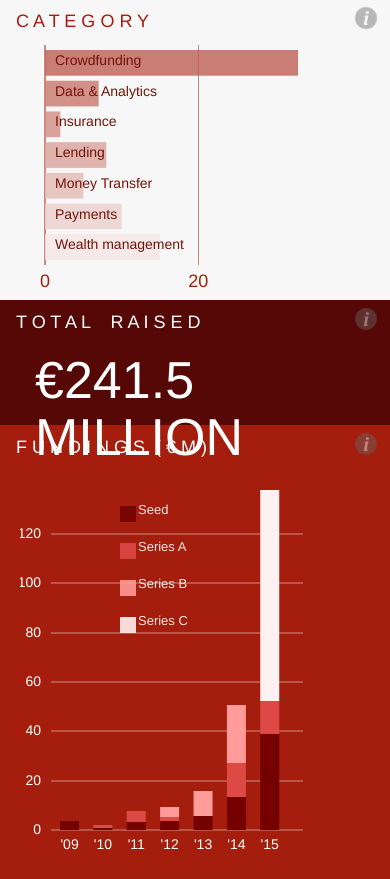
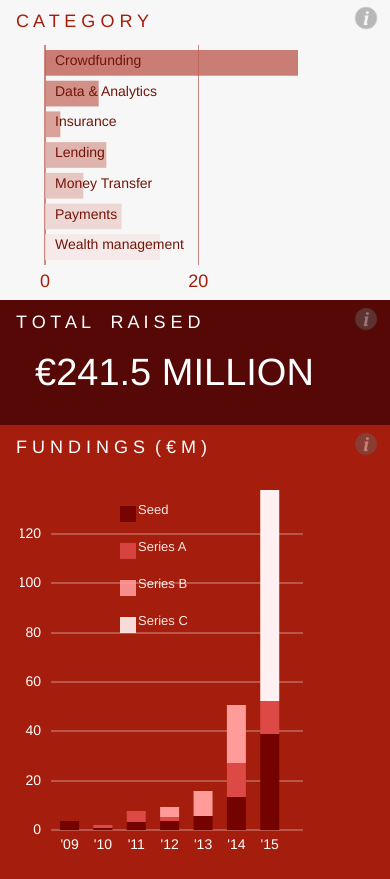
Before and after one commit to FizBack/FFintech, a Flask app: page / in a window 390 px wide. Shown: the part 1064-1943 px from the top of the page. Run offline with Flask 2, Linux system fonts and the light colour scheme; some libraries are stand-ins or nearby versions.

Commit message:
mobile bug

```diff
--- a/app/static/js/app test.js
+++ b/app/static/js/app test.js
@@ -308,8 +308,9 @@ height = $(window).height();
 							if ($(window).width() > 1270) { var text_width = "52px" ; var bt_margin = 100 * (($(window).width() / 3 - 210) / 2) / ($(window).width() / 3) ; var ff_margin = 100 * (($(window).width() / 3 - 400) / 2) / ($(window).width() / 3) ;  var div_width = $(window).width() / 3 - 5 }
 							else if ($(window).width() > 1195) { var text_width = "47px"; var bt_margin = 100 * (($(window).width() / 3 - 210) / 2) / ($(window).width() / 3) ; var ff_margin = 100 * (($(window).width() / 3 - 400) / 2) / ($(window).width() / 3) ; var div_width = $(window).width() / 3 - 5 }
 							else if ($(window).width() > 976) { var text_width = "40px"; var bt_margin = 100 * (($(window).width() / 3 - 210) / 2) / ($(window).width() / 3) ; var ff_margin = 100 * (($(window).width() / 3 - 400) / 2) / ($(window).width() / 3) ; var div_width = $(window).width() / 3 - 5}
-							else if ($(window).width() > 600) { var text_width = "40px"; var bt_margin = 100 * (($(window).width() - 210) / 2) / ($(window).width()) ; var ff_margin = 100 * (($(window).width() - 400) / 2) / ($(window).width() ) ; var div_width = $(window).width() - 10}
-							else if ($(window).width() < 601) { var text_width = "52px"; var bt_margin = 100 * (($(window).width() - 210) / 2) / ($(window).width()) ; var ff_margin = 100 * (($(window).width() - 400) / 2) / ($(window).width() ) ; var div_width = $(window).width() - 10}
+							else if ($(window).width() > 600) { var text_width = "52px"; var bt_margin = 100 * (($(window).width() - 210) / 2) / ($(window).width()) ; var ff_margin = 100 * (($(window).width() - 400) / 2) / ($(window).width() ) ; var div_width = $(window).width() - 10}
+							else if ($(window).width() > 450) { var text_width = "49px"; var bt_margin = 100 * (($(window).width() - 210) / 2) / ($(window).width()) ; var ff_margin = 100 * (($(window).width() - 400) / 2) / ($(window).width() ) ; var div_width = $(window).width() - 10}
+							else if ($(window).width() < 451) { var text_width = "38px"; var bt_margin = 100 * (($(window).width() - 210) / 2) / ($(window).width()) ; var ff_margin = 100 * (($(window).width() - 400) / 2) / ($(window).width() ) ; var div_width = $(window).width() - 10}
 
 							$("#businessModelPieChart").css("left", Math.round(bt_margin) + "%");
 							$('#FF').css("left", Math.round(ff_margin) + "%");
--- a/app/templates/base.html
+++ b/app/templates/base.html
@@ -221,8 +221,9 @@
 							if ($(window).width() > 1270) { var text_width = "52px" ; var bt_margin = 100 * (($(window).width() / 3 - 210) / 2) / ($(window).width() / 3) ; var ff_margin = 100 * (($(window).width() / 3 - 400) / 2) / ($(window).width() / 3) ;  var div_width = $(window).width() / 3 - 5 }
 							else if ($(window).width() > 1195) { var text_width = "47px"; var bt_margin = 100 * (($(window).width() / 3 - 210) / 2) / ($(window).width() / 3) ; var ff_margin = 100 * (($(window).width() / 3 - 400) / 2) / ($(window).width() / 3) ; var div_width = $(window).width() / 3 - 5 }
 							else if ($(window).width() > 976) { var text_width = "40px"; var bt_margin = 100 * (($(window).width() / 3 - 210) / 2) / ($(window).width() / 3) ; var ff_margin = 100 * (($(window).width() / 3 - 400) / 2) / ($(window).width() / 3) ; var div_width = $(window).width() / 3 - 5}
-							else if ($(window).width() > 600) { var text_width = "40px"; var bt_margin = 100 * (($(window).width() - 210) / 2) / ($(window).width()) ; var ff_margin = 100 * (($(window).width() - 400) / 2) / ($(window).width() ) ; var div_width = $(window).width() - 10}
-							else if ($(window).width() < 601) { var text_width = "52px"; var bt_margin = 100 * (($(window).width() - 210) / 2) / ($(window).width()) ; var ff_margin = 100 * (($(window).width() - 400) / 2) / ($(window).width() ) ; var div_width = $(window).width() - 10}
+							else if ($(window).width() > 600) { var text_width = "52px"; var bt_margin = 100 * (($(window).width() - 210) / 2) / ($(window).width()) ; var ff_margin = 100 * (($(window).width() - 400) / 2) / ($(window).width() ) ; var div_width = $(window).width() - 10}
+							else if ($(window).width() > 450) { var text_width = "49px"; var bt_margin = 100 * (($(window).width() - 210) / 2) / ($(window).width()) ; var ff_margin = 100 * (($(window).width() - 400) / 2) / ($(window).width() ) ; var div_width = $(window).width() - 10}
+							else if ($(window).width() < 451) { var text_width = "38px"; var bt_margin = 100 * (($(window).width() - 210) / 2) / ($(window).width()) ; var ff_margin = 100 * (($(window).width() - 400) / 2) / ($(window).width() ) ; var div_width = $(window).width() - 10}
 
 							$("#businessModelPieChart").css("left", Math.round(bt_margin) + "%");
 							$('#FF').css("left", Math.round(ff_margin) + "%");
```
